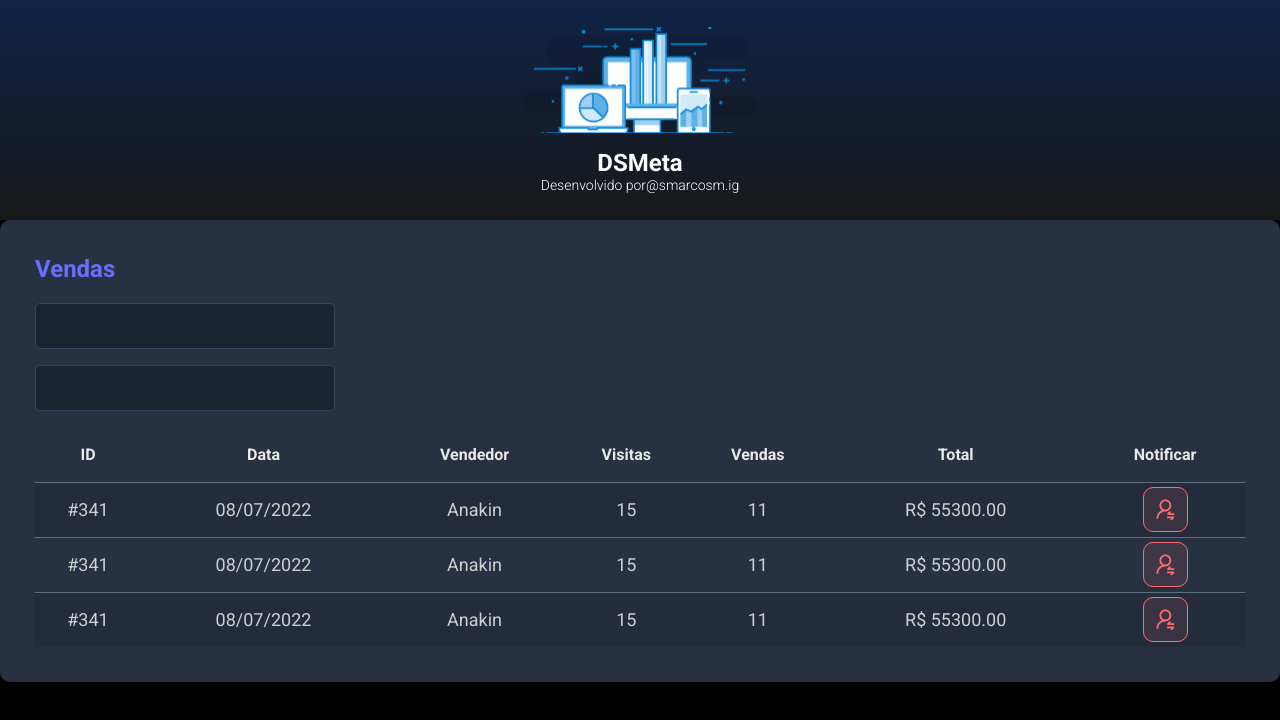
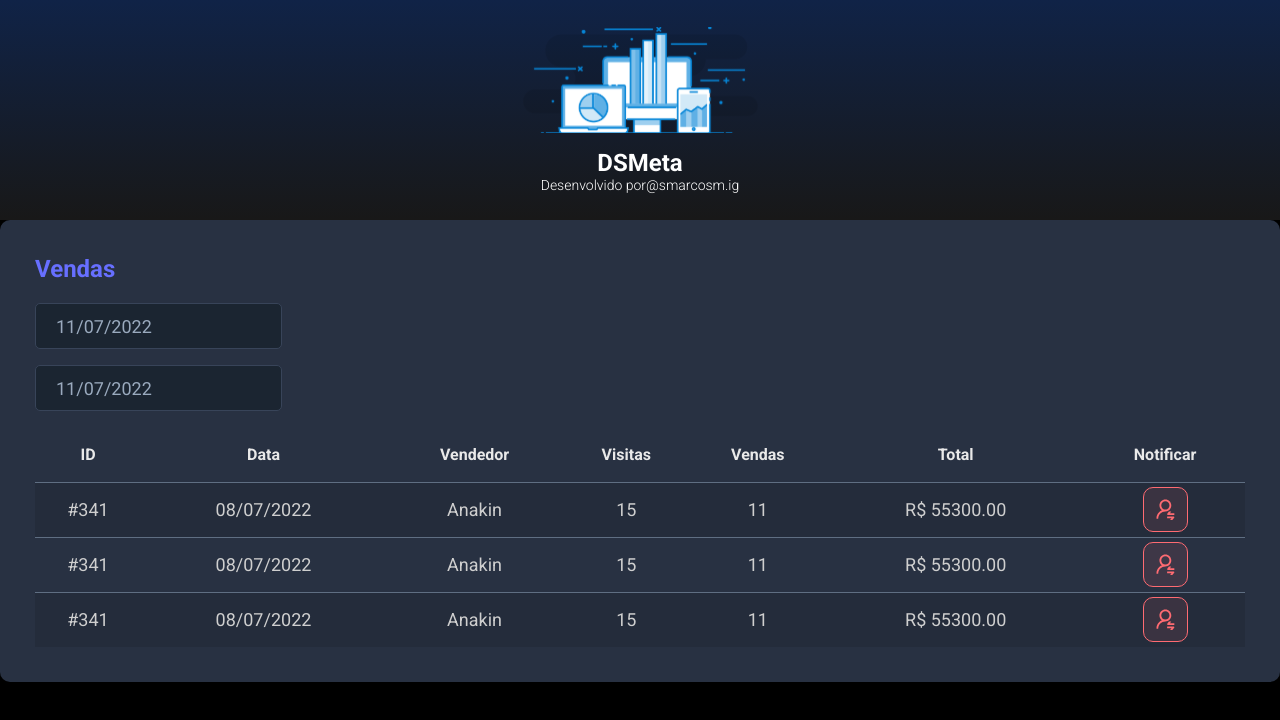
Before and after one commit to smarcosm/dsmeta, a React (Vite) app in the folder frontend/: page / in a window 1280 px wide. Shown: the top 720 px of the page. Built offline with nearby package versions, Linux system fonts and the light colour scheme.

Commit message:
Datepicker

```diff
--- a/frontend/package.json
+++ b/frontend/package.json
@@ -9,6 +9,7 @@
   },
   "dependencies": {
     "react": "^18.0.0",
+    "react-datepicker": "^4.8.0",
     "react-dom": "^18.0.0"
   },
   "devDependencies": {
--- a/frontend/src/components/SalesCard/index.tsx
+++ b/frontend/src/components/SalesCard/index.tsx
@@ -1,3 +1,5 @@
+import DatePicker from "react-datepicker";
+import "react-datepicker/dist/react-datepicker.css";
 import NotificationButtom from "../NotificationButtom";
 
 import "./styles.css";
@@ -10,10 +12,20 @@
           <h2 className="dsmeta-sales-title">Vendas</h2>
           <div>
             <div className="dsmeta-form-control-container">
-              <input className="dsmeta-form-control" type="text" />
+              <DatePicker
+                selected={new Date()}
+                onChange={(date: Date) => {}}
+                className="dsmeta-form-control"
+                dateFormat="dd/MM/yyyy"
+              />
             </div>
             <div className="dsmeta-form-control-container">
-              <input className="dsmeta-form-control" type="text" />
+              <DatePicker
+                selected={new Date()}
+                onChange={(date: Date) => {}}
+                className="dsmeta-form-control"
+                dateFormat="dd/MM/yyyy"
+              />
             </div>
           </div>
 
```
Also changed, not shown: 1 other file (tests, documents, lock files or other folders).
